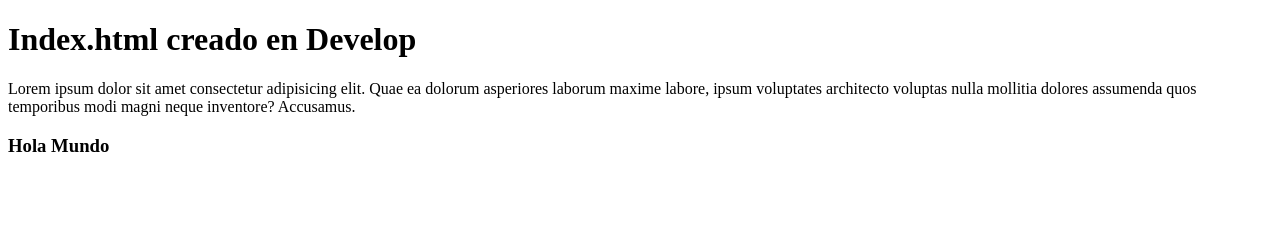
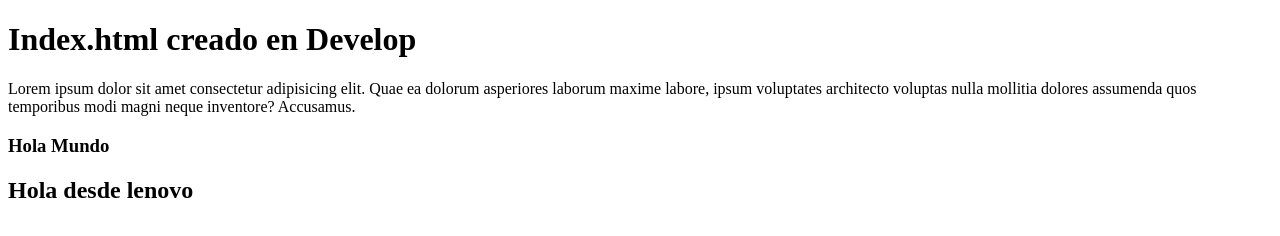
Before and after one commit to danielsquinteros/nivelacion, a plain HTML site: page index.html in a window 1280 px wide. Drawn offline with Linux system fonts and the light colour scheme.

Commit message:
feat: add hola desde lenovo

```diff
--- a/index.html
+++ b/index.html
@@ -1,5 +1,6 @@
 <!DOCTYPE html>
 <html lang="en">
+
 <head>
     <meta charset="UTF-8">
     <meta http-equiv="X-UA-Compatible" content="IE=edge">
@@ -7,6 +8,7 @@
     <link rel="stylesheet" href="./style.css">
     <title>Document</title>
 </head>
+
 <body>
     <h1>
         Index.html creado en Develop
@@ -15,5 +17,9 @@
     <h3>
         Hola Mundo
     </h3>
+    <h2>
+        Hola desde lenovo
+    </h2>
 </body>
+
 </html>
```
